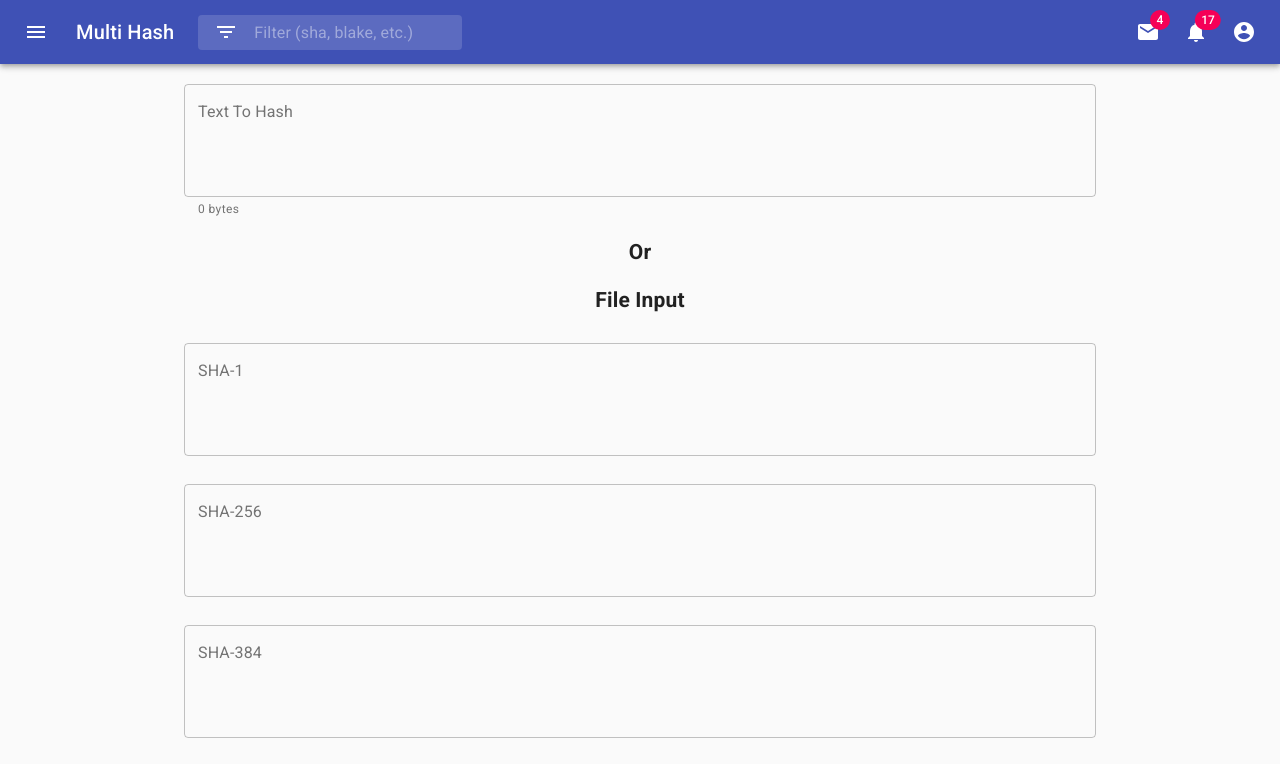
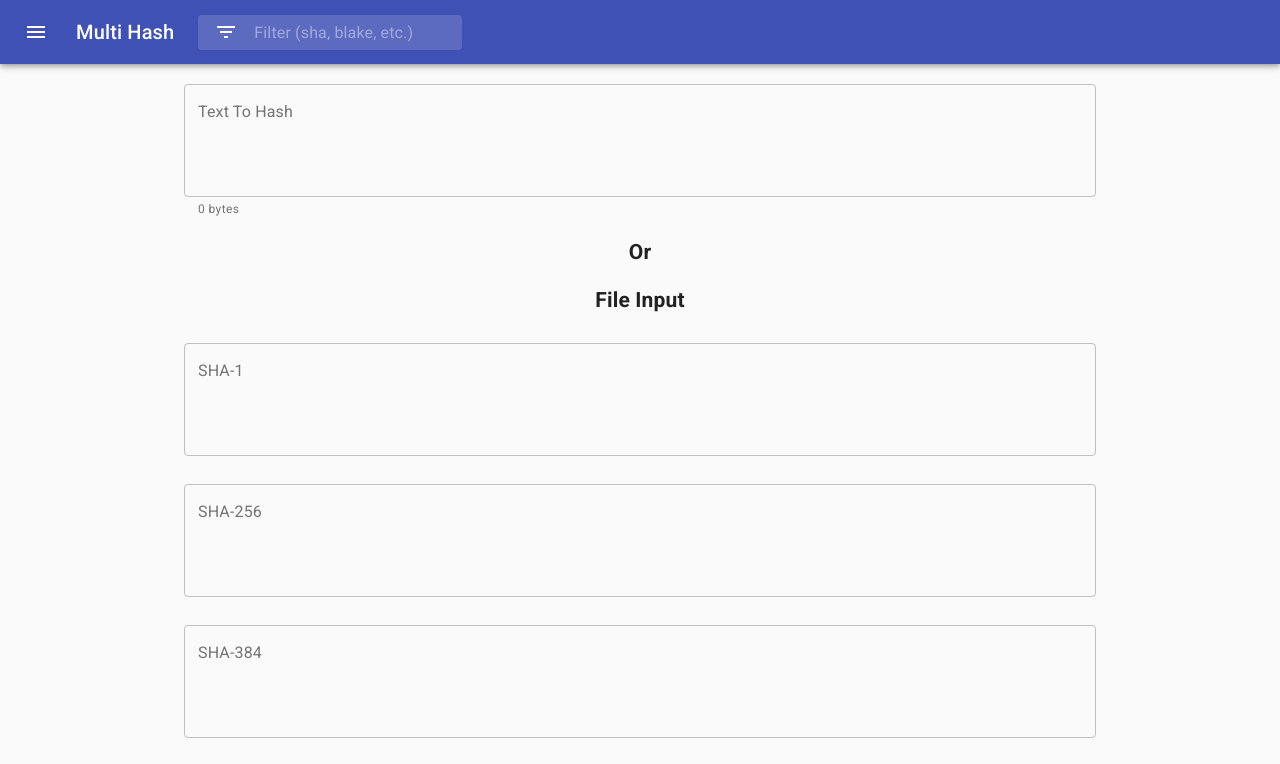
Before and after one commit to pRizz/multi-hash, a React (Create React App) app: page / in a window 1280 px wide. Shown: the top 764 px of the page. Built offline with nearby package versions, Linux system fonts and the light colour scheme.

Commit message:
Clean up nav bar. Add md5

```diff
--- a/package.json
+++ b/package.json
@@ -9,6 +9,7 @@
     "@testing-library/react": "^9.3.2",
     "@testing-library/user-event": "^7.1.2",
     "blakejs": "^1.1.0",
+    "md5": "^2.2.1",
     "react": "^16.12.0",
     "react-dom": "^16.12.0",
     "react-scripts": "3.3.1"
--- a/src/App.js
+++ b/src/App.js
@@ -22,6 +22,7 @@ import NotificationsIcon from '@material-ui/icons/Notifications';
 import MoreIcon from '@material-ui/icons/MoreVert';
 import {HashInfoBox} from './HashInfoBox'
 import {blake2bHex} from 'blakejs'
+import md5 from 'md5'
 
 const useStyles = makeStyles(theme => ({
   grow: {
@@ -199,28 +200,6 @@ function PrimarySearchAppBar(props) {
             />
           </div>
           <div className={classes.grow} />
-          <div className={classes.sectionDesktop}>
-            <IconButton aria-label="show 4 new mails" color="inherit">
-              <Badge badgeContent={4} color="secondary">
-                <MailIcon />
-              </Badge>
-            </IconButton>
-            <IconButton aria-label="show 17 new notifications" color="inherit">
-              <Badge badgeContent={17} color="secondary">
-                <NotificationsIcon />
-              </Badge>
-            </IconButton>
-            <IconButton
-              edge="end"
-              aria-label="account of current user"
-              aria-controls={menuId}
-              aria-haspopup="true"
-              onClick={handleProfileMenuOpen}
-              color="inherit"
-            >
-              <AccountCircle />
-            </IconButton>
-          </div>
           <div className={classes.sectionMobile}>
             <IconButton
               aria-label="show more"
@@ -336,9 +315,15 @@ const hashFunctionProps = [
     hashingFunctionName: 'blake2b',
     hashingFunctionAsync: function(buffer) {
       return new Promise((resolve) => {
-        const blake2b512Bit = blake2bHex(buffer, null, 64)
-        // blake2b512Bit.update(buffer)
-        resolve(blake2b512Bit)
+        resolve(blake2bHex(buffer, null, 64))
+      })
+    }
+  },
+  {
+    hashingFunctionName: 'md5',
+    hashingFunctionAsync: function(buffer) {
+      return new Promise((resolve) => {
+        resolve(md5(buffer))
       })
     }
   },
```
Also changed, not shown: 1 other file (tests, documents, lock files or other folders).
